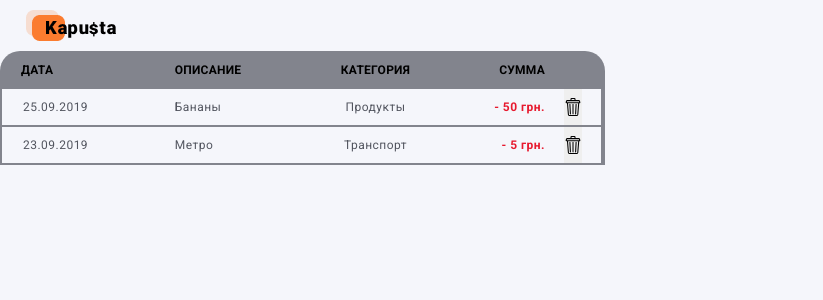
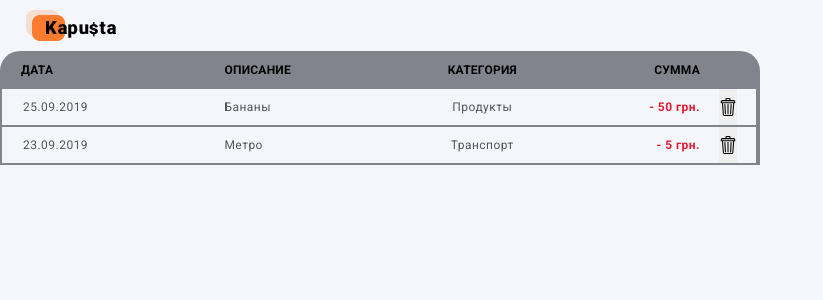
Before and after one commit to Ivanovskij-Peter/financial-accounting-app, a React (Create React App) app: page / in a window 1280 px wide. Shown: the top 300 px of the page, without its empty margins (0-823 px from the left). Built offline with nearby package versions, Linux system fonts and the light colour scheme.

Commit message:
добавляет стили для десктопа

```diff
--- a/src/components/IncomesList/incomesList.module.scss
+++ b/src/components/IncomesList/incomesList.module.scss
@@ -90,7 +90,6 @@
     & thead {
       width: 100%;
 
-
       & td {
         font-weight: bold;
         font-size: 12px;
@@ -173,6 +172,13 @@
 
     background-color: transparent;
 
+    @include for-size(desktop) {
+      &:hover {
+        transform: scale(1.5);
+        fill: $accent-color;
+      }
+    }
+
     &:focus {
       transform: scale(1.5);
       fill: $accent-color;
@@ -195,4 +201,7 @@
 }
 
 @include for-size(desktop) {
+  .incomesTable {
+    width: 760px;
+  }
 }
```
